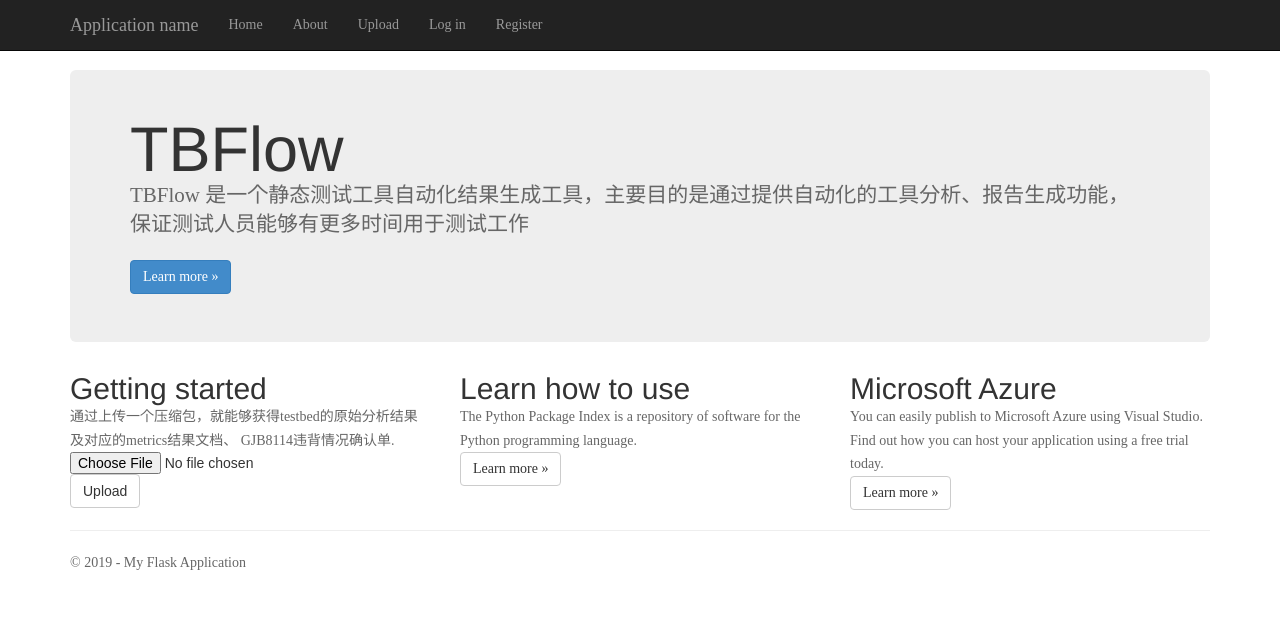
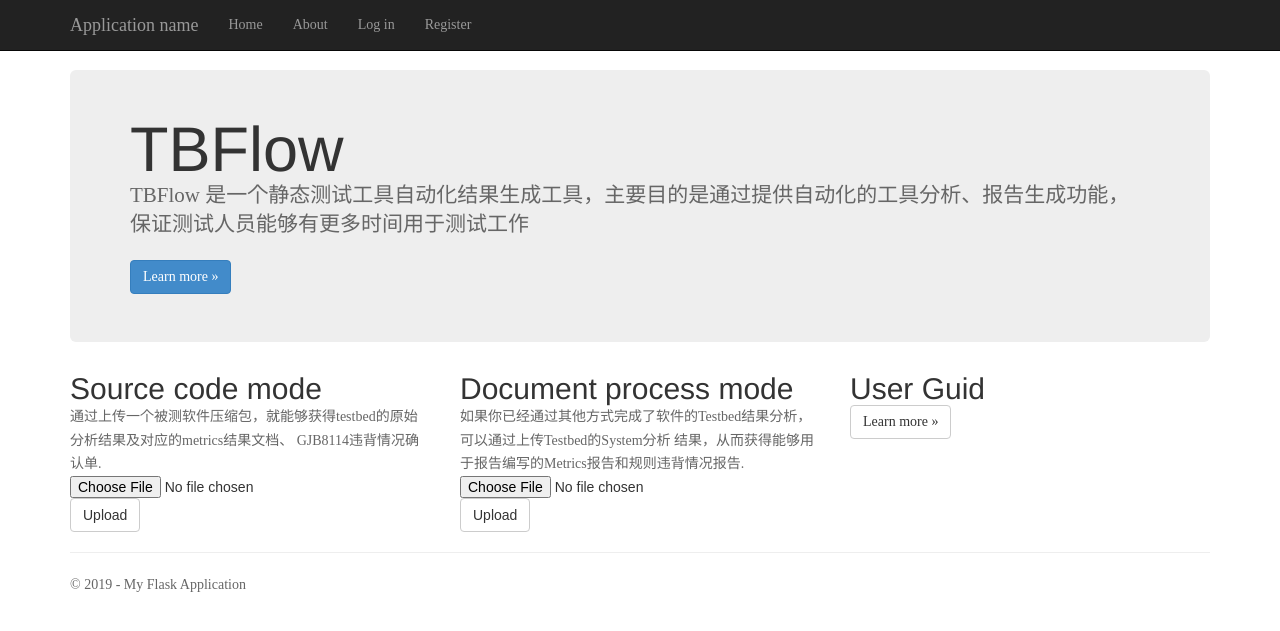
Before and after one commit to YangWang1231/TB_Process, a Flask app: page / in a window 1280 px wide. Shown: the top 631 px of the page. Run offline with Flask 2, Linux system fonts and the light colour scheme; parts of the project's set-up code (start-up, migrations or seed data) failed here and were passed over; some libraries are stand-ins or nearby versions; some web fonts are replaced.

Commit message:
引入jquery和ajaxform， 可以异步处理提交的压缩包，并显示结果给用户。 但是，还需要使用更加规范的方法来配置ajaxform

```diff
--- a/TB_Process/TB_Process/templates/index.html
+++ b/TB_Process/TB_Process/templates/index.html
@@ -1,6 +1,32 @@
 {% extends "layout.html" %}
 
     {% block head %}
+    <!--<script type="text/javascript" src="https://apps.bdimg.com/libs/jquery/2.1.4/jquery.min.js"></script>-->
+    <script type="text/javascript" src="/static/scripts/jquery-1.10.2.js"></script>
+    <script type="text/javascript" src="https://cdn.jsdelivr.net/gh/jquery-form/form@4.2.2/dist/jquery.form.min.js"></script>
+
+<script type="text/javascript">
+    // wait for the DOM to be loaded
+    $(document).ready(function () {
+        // bind 'myForm' and provide a simple callback function
+        //alert("Thank you for your comment!");
+        $('#form1').ajaxForm(function () {
+            alert("Thank you for your comment!");
+        });
+    });
+
+    $(function () {
+        /** 验证文件是否导入成功  */
+        $("#form1").ajaxForm(function (data) {
+            if (data == "1") {
+                alert("提交成功！");
+                $('#submitover').text("提交成功，分析完毕会自动启动下载")
+            };
+        });
+    });
+
+</script>
+
 <!--===============================================================================================-->
 <link rel="icon" type="image/png" href="/static/images/icons/favicon.ico" />
 <!--===============================================================================================-->
@@ -35,31 +61,45 @@
 
 <div class="row">
     <div class="col-md-4">
-        <h2>Getting started</h2>
+        <h2>Source code mode</h2>
         <p>
-            通过上传一个压缩包，就能够获得testbed的原始分析结果及对应的metrics结果文档、
+            通过上传一个被测软件压缩包，就能够获得testbed的原始分析结果及对应的metrics结果文档、
             GJB8114违背情况确认单.
         </p>
 
 
-        <form method="POST" enctype="multipart/form-data" action="{{ url_for('upload_file') }}">
-            {{ form.hidden_tag() }}
-            {{ form.file }}
-            {% for error in form.file.errors %}
-                <span style="color: red;">{{ error }}</span>
+        <form id="form1" method="POST" enctype="multipart/form-data" action="{{ url_for('home') }}">
+            {{ form_source.hidden_tag() }}
+            {{ form_source.file }}
+            {% for error in form_source.file.errors %}
+            <span style="color: red;">{{ error }}</span>
             {% endfor %}
-            {{ form.submit(class_="btn btn-default") }}
+            {{ form_source.submit(class_="btn btn-default") }}
         </form>
+        <div>
+            <p id="submitover"></p>
+        </div>
         <!-- <p><a class="btn btn-default" href="http://flask.pocoo.org/docs/">开始使用&raquo;</a></p> -->
     </div>
     <div class="col-md-4">
-        <h2>Learn how to use</h2>
-        <p>The Python Package Index is a repository of software for the Python programming language.</p>
-        <p><a class="btn btn-default" href="https://pypi.python.org/pypi">Learn more &raquo;</a></p>
+        <h2>Document process mode</h2>
+        <p>
+            如果你已经通过其他方式完成了软件的Testbed结果分析，可以通过上传Testbed的System分析
+            结果，从而获得能够用于报告编写的Metrics报告和规则违背情况报告.
+        </p>
+        <form method="POST" enctype="multipart/form-data" action="{{ url_for('upload_tb_system') }}">
+            {{ form_tb_system.hidden_tag() }}
+            {{ form_tb_system.file }}
+            {% for error in form_tb_system.file.errors %}
+            <span style="color: red;">{{ error }}</span>
+            {% endfor %}
+            {{ form_tb_system.submit(class_="btn btn-default") }}
+        </form>
+        <!--<p><a class="btn btn-default" href="https://pypi.python.org/pypi">Learn more &raquo;</a></p>-->
     </div>
     <div class="col-md-4">
-        <h2>Microsoft Azure</h2>
-        <p>You can easily publish to Microsoft Azure using Visual Studio. Find out how you can host your application using a free trial today.</p>
+        <h2>User Guid</h2>
+        <p></p>
         <p><a class="btn btn-default" href="http://azure.microsoft.com">Learn more &raquo;</a></p>
     </div>
 </div>
--- a/TB_Process/TB_Process/templates/layout.html
+++ b/TB_Process/TB_Process/templates/layout.html
@@ -7,11 +7,14 @@
     <link rel="stylesheet" type="text/css" href="/static/content/bootstrap.min.css" />
     <link rel="stylesheet" type="text/css" href="/static/content/site.css" />
     <script src="/static/scripts/modernizr-2.6.2.js"></script>
+    <script type="text/javascript" src="/static/scripts/jquery-1.10.2.js"></script>
+    <script type="text/javascript" src="https://cdn.jsdelivr.net/gh/jquery-form/form@4.2.2/dist/jquery.form.min.js"></script>
     {%block head%}
     {%endblock%}
 </head>
 
 <body>
+
     <div class="navbar navbar-inverse navbar-fixed-top">
         <div class="container">
             <div class="navbar-header">
@@ -26,7 +29,6 @@
                 <ul class="nav navbar-nav ">
                     <li><a href="{{ url_for('home') }}">Home</a></li>
                     <li><a href="{{ url_for('about') }}">About</a></li>
-                    <li><a href="{{ url_for('upload_file') }}">Upload</a></li>
                     <li><a href="{{ url_for('login') }}">Log in</a></li>
                     <li><a href="{{ url_for('register') }}">Register</a></li>
                 </ul>
@@ -56,7 +58,7 @@
         </footer>
     </div>
 
-    <script src="/static/scripts/jquery-1.10.2.js"></script>
+    <!--<script src="/static/scripts/jquery-1.10.2.js"></script>-->
     <script src="/static/scripts/bootstrap.js"></script>
     <script src="/static/scripts/respond.js"></script>
     {% block scripts %}{% endblock %}
--- a/TB_Process/TB_Process/views.py
+++ b/TB_Process/TB_Process/views.py
@@ -42,21 +42,38 @@ def register():
 
 
 from forms import UploadForm
-@app.route('/')
-@app.route('/home')
+#@app.route('/home' , methods=['POST'])
+@app.route('/', methods=['GET', 'POST'])
 def home():
     """Renders the home page."""
-    form = UploadForm()
+    form_source = UploadForm()
+    form_tb_system = UploadForm()
     #debug string
-    templates = Template('{{form.file }}')
-    str_render = templates.render(form = form)
+    #templates = Template('{{form.file }}')
+    #str_render = templates.render(form_source = form_source, form_tb_system = form_tb_system)
     #end debug
-    return render_template(
-        'index.html',
-        title='Home Page',
-        year=datetime.now().year,
-        form = form
-    )
+
+    if request.method == 'POST':
+        file = request.files['file']
+        if file and allowed_file(file.filename):
+            #不能处理中文文件名
+            #处理方法见 ’secure_filename 对中文不支持的处理‘
+#            filename = secure_filename(file.filename.encode('utf-8'))
+            #savepath = os.path.join(app.config['UPLOAD_FOLDER'],filename)
+            savepath = os.path.join(app.config['UPLOAD_FOLDER'],file.filename)
+            file.save(os.path.join(app.config['UPLOAD_FOLDER'], file.filename))
+            return redirect(url_for('uploaded_file', filename=file.filename))
+        else:
+             flash('file type is not allowed.')
+        return "1"
+    else:
+        return render_template(
+            'index.html',
+            title='Home Page',
+            year=datetime.now().year,
+            form_source = form_source,
+            form_tb_system = form_tb_system
+        )
 
 @app.route('/contact')
 def contact():
@@ -94,10 +111,29 @@ def allowed_file(filename):
     return '.' in filename and \
            filename.rsplit('.', 1)[1] in Config.ALLOWED_EXTENSIONS
 
-#@app.route('/upload', methods=['POST'])
-@app.route('/upload', methods=['GET', 'POST'])
-def upload_file():
+#不需要处理get请求，因为给请求已经通过index页面解决了
+#@app.route('/upload', methods=['GET', 'POST'])
+@app.route('/upload_source', methods=['POST'])
+def upload_source_code():
     form = UploadForm()
+    if request.method == 'POST':
+        file = request.files['file']
+        if file and allowed_file(file.filename):
+            #不能处理中文文件名
+            #处理方法见 ’secure_filename 对中文不支持的处理‘
+#            filename = secure_filename(file.filename.encode('utf-8'))
+            #savepath = os.path.join(app.config['UPLOAD_FOLDER'],filename)
+            savepath = os.path.join(app.config['UPLOAD_FOLDER'],file.filename)
+            file.save(os.path.join(app.config['UPLOAD_FOLDER'], file.filename))
+            return redirect(url_for('uploaded_file', filename=file.filename))
+        else:
+             flash('file type is not allowed.')
+    return "1"
+    #return render_template('upload.html', title='uploadfile')
+
+@app.route('/upload_tbsystem', methods=['POST'])
+def upload_tb_system():
+    form_tb_system = UploadForm()
     if request.method == 'POST':
         file = request.files['file']
         if file and allowed_file(file.filename):
@@ -112,6 +148,7 @@ def upload_file():
              flash('file type is not allowed.')
     return render_template('upload.html', title='uploadfile')
 
+
 from flask import send_from_directory
 
 @app.route('/uploads/<filename>')
```
